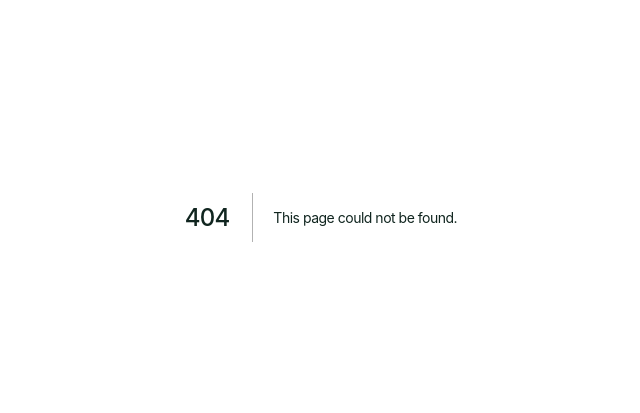
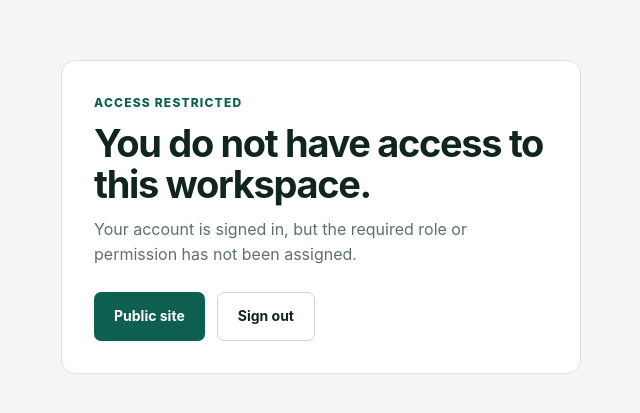
Before and after one commit to JonathanBangura/girl-pekin-for-beteh, a Next.js app: page /unauthorized in a window 1280 px wide. Before the commit this address had no page. Shown: the part 183-596 px from the top of the page, without its empty margins (319-959 px from the left). Built offline with nearby package versions, Linux system fonts and the light colour scheme.

Commit message:
Add files via upload

```diff
--- /dev/null
+++ b/app/unauthorized/page.tsx
@@ -0,0 +1,42 @@
+import Link from 'next/link'
+
+export default function UnauthorizedPage() {
+  return (
+    <main style={{
+      minHeight: '100vh',
+      display: 'grid',
+      placeItems: 'center',
+      padding: 24,
+      background: '#f4f6f3',
+      color: '#10251f',
+    }}>
+      <section style={{
+        width: 'min(100%, 520px)',
+        padding: 32,
+        background: '#fff',
+        border: '1px solid #d9e2de',
+        borderRadius: 14,
+      }}>
+        <p style={{
+          margin: 0,
+          color: '#0d5f50',
+          fontWeight: 800,
+          fontSize: 12,
+          letterSpacing: '.1em',
+          textTransform: 'uppercase',
+        }}>Access restricted</p>
+        <h1 style={{ margin: '10px 0 12px', fontSize: 38 }}>You do not have access to this workspace.</h1>
+        <p style={{ color: '#60706a', lineHeight: 1.6 }}>
+          Your account is signed in, but the required role or permission has
+          not been assigned.
+        </p>
+        <div style={{ display: 'flex', gap: 12, marginTop: 24 }}>
+          <Link className="button" href="/">Public site</Link>
+          <form action="/auth/signout" method="post">
+            <button className="button secondary" type="submit">Sign out</button>
+          </form>
+        </div>
+      </section>
+    </main>
+  )
+}
```
